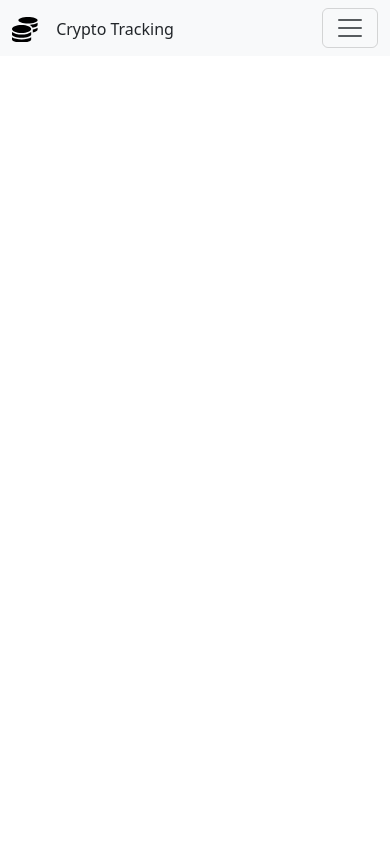
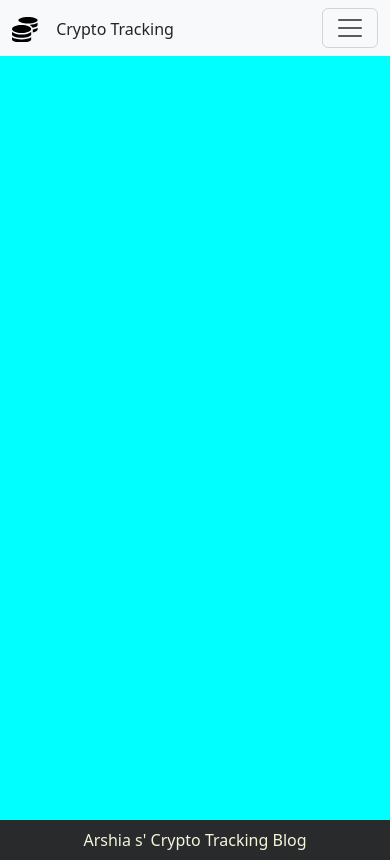
Before and after one commit to Arshia-Rastgoo/react-first-project-crypto-webApp, a React (Create React App) app: page /Contact-us in a window 390 px wide. Built offline with nearby package versions, Linux system fonts and the light colour scheme.

Commit message:
Fotter added

```diff
--- a/src/Components/UI/Fotter.component.jsx
+++ b/src/Components/UI/Fotter.component.jsx
@@ -1,9 +1,10 @@
 import React from 'react'
-
+import "./Fotter.css"
 export default function Fottercomponent() {
   return (
-    <div>
-
-    </div>
+    <footer className='footer'>
+      <span> Arshia‌‌ ‌s' Crypto Tracking Blog</span>
+      <span className='d-none d-md-inline'>.  All rights reserved. </span>
+    </footer>
   )
 }
--- /dev/null
+++ b/src/Components/UI/Fotter.css
@@ -0,0 +1,8 @@
+.footer{
+    display: flex;
+    justify-content: center;
+    align-items: center;
+    color:beige;
+    background-color:rgb(40, 42, 44);
+    height: 40px;
+}
--- a/src/Components/UI/Navbar.component.jsx
+++ b/src/Components/UI/Navbar.component.jsx
@@ -1,9 +1,16 @@
 /* eslint-disable jsx-a11y/anchor-is-valid */
-import React from 'react'
+import React, { useRef } from 'react'
 import { Link } from 'react-router-dom'
 import { FaCoins } from 'react-icons/fa'
 import './Navbar.css'
+
 export default function Navbarcomponent() {
+
+  const btnToggleRef = useRef();
+
+  const toggleMenu=()=>{
+    btnToggleRef.current.click()
+  }
   return (
     <nav className="navbar navbar-expand-lg bg-body-tertiary">
       <div className="container-fluid">
@@ -12,22 +19,22 @@ export default function Navbarcomponent() {
           <span className='name1'>   Crypto Tracking </span>
 
         </div>
-        <button className="navbar-toggler" type="button" data-bs-toggle="collapse" data-bs-target="#navbarNav" aria-controls="navbarNav" aria-expanded="false" aria-label="Toggle navigation">
+        <button className="navbar-toggler" ref={btnToggleRef} type="button" data-bs-toggle="collapse" data-bs-target="#navbarNav" aria-controls="navbarNav" aria-expanded="false" aria-label="Toggle navigation">
           <span className="navbar-toggler-icon"></span>
         </button>
         <div className="collapse navbar-collapse" id="navbarNav">
           <ul className="navbar-nav">
             <li className="nav-item">
-              <Link className="nav-link" to="/Home">Home</Link>
+              <Link className="nav-link" onClick={toggleMenu} to="/Home">Home</Link>
             </li>
             <li className="nav-item">
-              <Link className="nav-link" to="/FAQ">FAQ</Link>
+              <Link className="nav-link" onClick={toggleMenu} to="/FAQ">FAQ</Link>
             </li>
             <li className="nav-item">
-              <Link className="nav-link" to="/AboutUs">AboutUs</Link>
+              <Link className="nav-link" onClick={toggleMenu} to="/AboutUs">AboutUs</Link>
             </li>
             <li className="nav-item">
-              <Link className="nav-link" to="/Contact-us">Contact-us</Link>
+              <Link className="nav-link"  onClick={toggleMenu} to="/Contact-us">Contact-us</Link>
             </li>
           </ul>
         </div>
--- a/src/index.css
+++ b/src/index.css
@@ -8,4 +8,6 @@ body{
 }
 .wrapper{
   background-color: aqua;
+  height: calc(100vh - 80px);
+
 }
```
